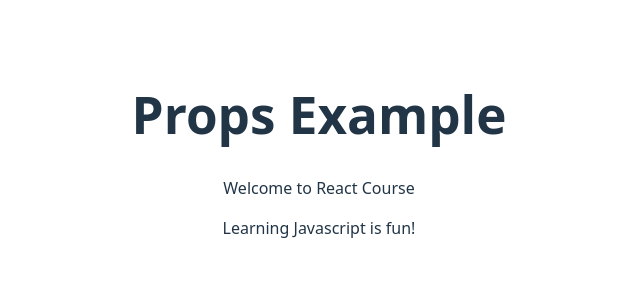
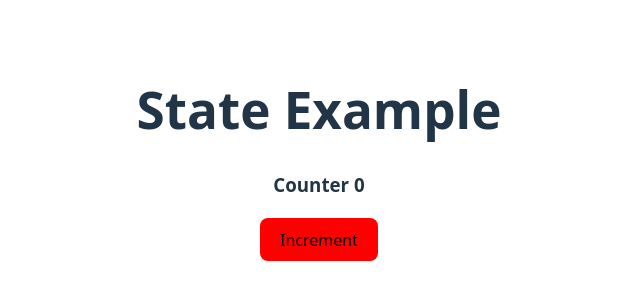
Before and after one commit to kskannandotwin/my-app, a React (Vite) app: page / in a window 1280 px wide. Shown: the part 246-546 px from the top of the page, without its empty margins (321-961 px from the left). Built offline with nearby package versions, Linux system fonts and the light colour scheme.

Commit message:
11.09.2025
completed

```diff
--- a/src/App.jsx
+++ b/src/App.jsx
@@ -2,6 +2,7 @@ import HelloWorld from "./core-concepts/01-hello-world/HelloWorld";
 import GreetingClass from "./core-concepts/02-components/GreetingClass";
 import PropsExample from "./core-concepts/04-props/PropsExample";
 import JsxExample from "./core-concepts/03-jsx/JsxExample";
+import StateExample from "./core-concepts/05-state/StateExample";
 
 function App() {
   // return <HelloWorld />;
@@ -9,7 +10,8 @@ function App() {
   // return <GreetingClass />;
   // return <JsxExample />;
   return (
-    <PropsExample technology="Javascript" title="Welcome to React Course" />
+    // <PropsExample technology="Javascript" title="Welcome to React Course" />
+    <StateExample />
   );
 }
 
--- /dev/null
+++ b/src/core-concepts/05-state/StateExample.jsx
@@ -0,0 +1,21 @@
+import { useState } from "react";
+import "../../App.css";
+
+export default function StateExample() {
+  const [count, setCount] = useState(0);
+  console.log("StateExample Rendered");
+
+  const handleClick = () => {
+    setCount(count + 1);
+  };
+
+  return (
+    <div>
+      <h1>State Example</h1>
+      <h3>Counter {count}</h3>
+      <button onClick={handleClick} className="bg-color">
+        Increment
+      </button>
+    </div>
+  );
+}
```
